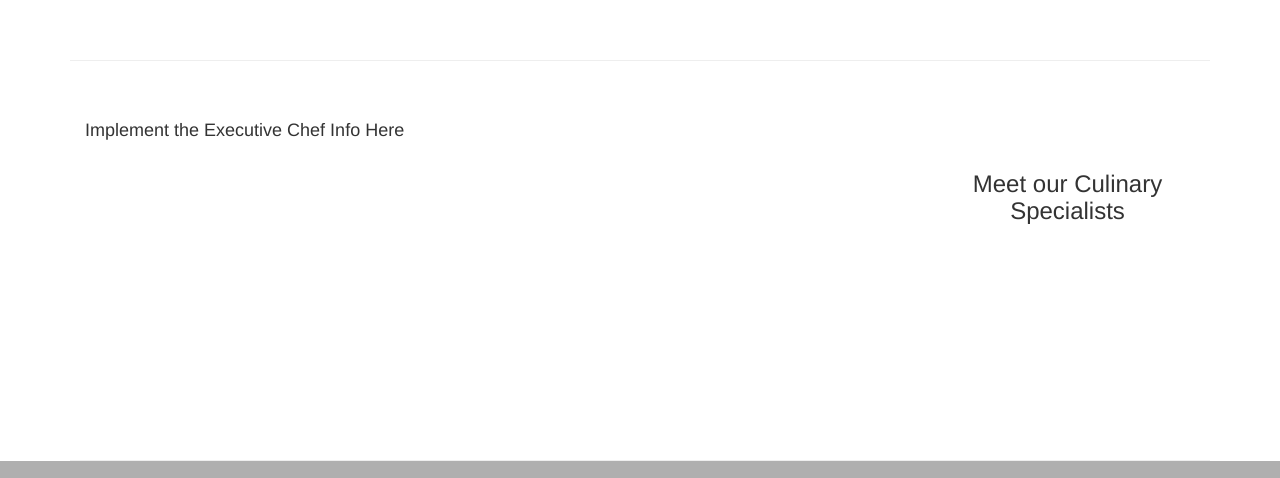
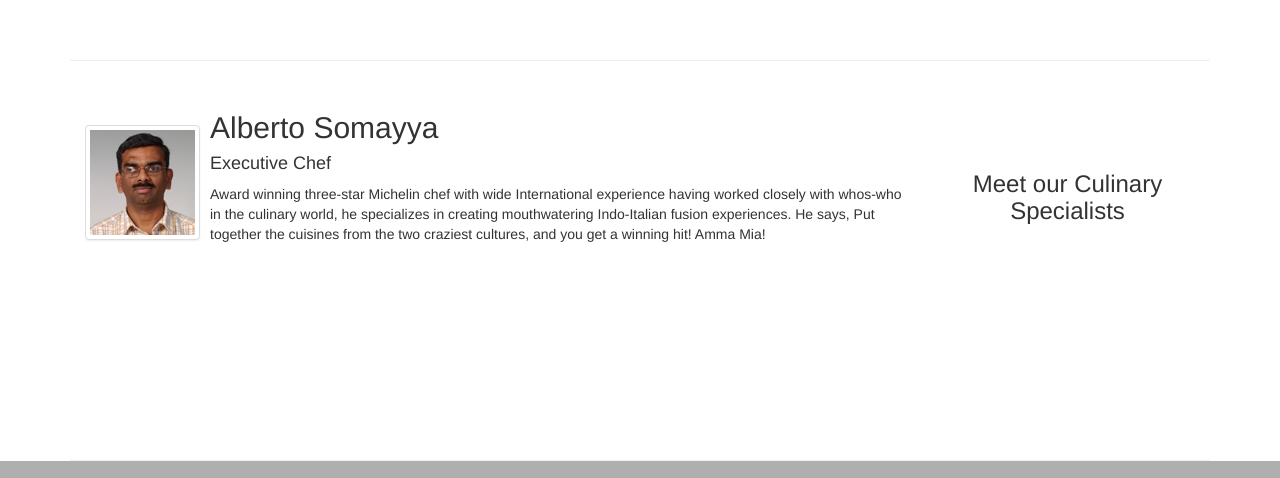
Before and after one commit to alfredlotho/AngularJSSample, a website: page app/index.html in a window 1280 px wide. Shown: the part 1198-1676 px from the top of the page. Drawn offline with Linux system fonts and the light colour scheme; some packages are replaced by stand-ins of ours.

Commit message:
Implement Executive Chef Info section
Use the getLeader method with index parameter in corporate factory to
add the executive chef information to the home page

```diff
--- a/app/scripts/controllers.js
+++ b/app/scripts/controllers.js
@@ -92,8 +92,9 @@ angular.module('confusionApp')
                 $scope.mycomment = {rating:5, comment:"", author:"", date:""};
             }
         }])
-        .controller('IndexController', ['$scope', 'menuFactory', function($scope, menuFactory) {
+        .controller('IndexController', ['$scope', 'menuFactory', 'corporateFactory', function($scope, menuFactory, corporateFactory) {
             $scope.promotion = menuFactory.getPromotion(0);
+            $scope.executiveChef = corporateFactory.getLeader(3);
          }])
         .controller('AboutController', ['$scope', 'corporateFactory', function($scope, corporateFactory) {
             $scope.leadership = corporateFactory.getLeaders();
--- a/app/views/home.html
+++ b/app/views/home.html
@@ -38,7 +38,19 @@
                 <h3 align=center>Meet our Culinary Specialists</h3>
             </div>
             <div class="col-xs-12 col-sm-9 col-sm-pull-3">
-				<h4>Implement the Executive Chef Info Here</h4>
+                <div class="media">
+                    <div class="media-left media-middle">
+                        <a href="#">
+                        <img class="media-object img-thumbnail"
+                         src="{{executiveChef.image}}" alt="{{executiveChef.abbr}}">
+                        </a>
+                    </div>
+                    <div class="media-body">
+                        <h2 class="media-heading">{{executiveChef.name}}</h2>
+                        <h4>{{executiveChef.designation}}</h4>
+                        <p>{{executiveChef.description}}</p>
+                    </div>
+                </div>
             </div>
         </div>
     </div>
```
